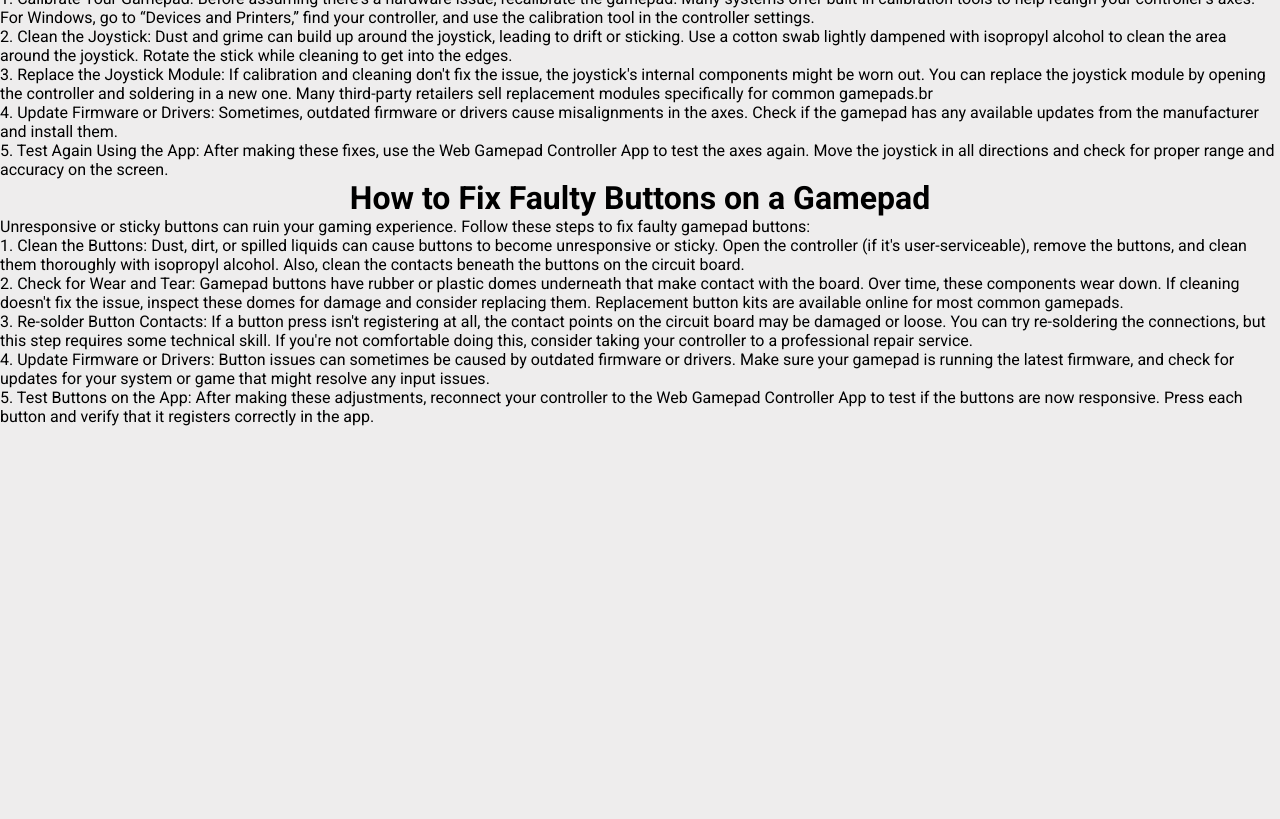
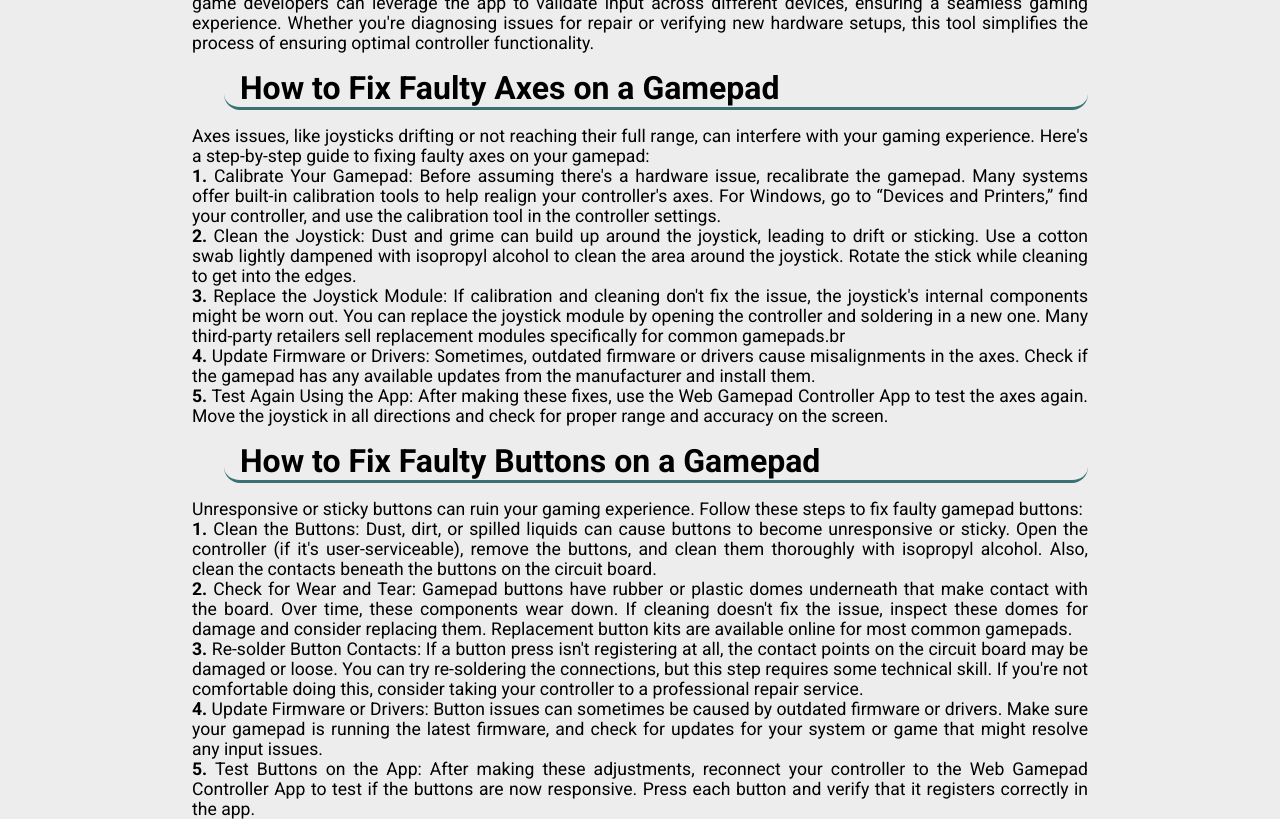
Before and after one commit to Vectari/gpad-tester, a React (Vite) app: page / in a window 1280 px wide. Shown: the part 580-1399 px from the top of the page. Before the commit the page ends 1006 px from the top, so only its background shows below. Built offline with nearby package versions, Linux system fonts and the light colour scheme.

Commit message:
style: add styles

```diff
--- a/src/components/MainPageInfo/MainPageInfo.jsx
+++ b/src/components/MainPageInfo/MainPageInfo.jsx
@@ -1,6 +1,29 @@
+import styled from "styled-components";
+import { Theme } from "../../styles/Theme";
+
+const StyledMainPageInfo = styled.div`
+  max-width: 70%;
+
+  h1 {
+    margin: 1rem 0 1rem 2rem;
+    padding: 0 1rem;
+    border-bottom: 0.2rem ${Theme.secondary} solid;
+    border-radius: 1rem;
+  }
+
+  article {
+    font-size: 1.1rem;
+    text-align: justify;
+  }
+
+  span {
+    font-weight: bold;
+  }
+`;
+
 export function MainPageInfo() {
   return (
-    <>
+    <StyledMainPageInfo>
       <h1>What is a Web GamePad Tester App and What is it For?</h1>
       <article>
         A Web GamePad Tester App is an online tool designed to test and diagnose
@@ -25,56 +48,56 @@ export function MainPageInfo() {
         Axes issues, like joysticks drifting or not reaching their full range,
         can interfere with your gaming experience. Here&apos;s a step-by-step
         guide to fixing faulty axes on your gamepad: <br />
-        1. Calibrate Your Gamepad: Before assuming there&apos;s a hardware
-        issue, recalibrate the gamepad. Many systems offer built-in calibration
-        tools to help realign your controller&apos;s axes. For Windows, go to
-        “Devices and Printers,” find your controller, and use the calibration
-        tool in the controller settings. <br />
-        2. Clean the Joystick: Dust and grime can build up around the joystick,
-        leading to drift or sticking. Use a cotton swab lightly dampened with
-        isopropyl alcohol to clean the area around the joystick. Rotate the
-        stick while cleaning to get into the edges. <br />
-        3. Replace the Joystick Module: If calibration and cleaning don&apos;t
-        fix the issue, the joystick&apos;s internal components might be worn
-        out. You can replace the joystick module by opening the controller and
-        soldering in a new one. Many third-party retailers sell replacement
-        modules specifically for common gamepads.br <br />
-        4. Update Firmware or Drivers: Sometimes, outdated firmware or drivers
-        cause misalignments in the axes. Check if the gamepad has any available
-        updates from the manufacturer and install them. <br />
-        5. Test Again Using the App: After making these fixes, use the Web
-        Gamepad Controller App to test the axes again. Move the joystick in all
-        directions and check for proper range and accuracy on the screen.
+        <span>1.</span> Calibrate Your Gamepad: Before assuming there&apos;s a
+        hardware issue, recalibrate the gamepad. Many systems offer built-in
+        calibration tools to help realign your controller&apos;s axes. For
+        Windows, go to “Devices and Printers,” find your controller, and use the
+        calibration tool in the controller settings. <br />
+        <span>2.</span> Clean the Joystick: Dust and grime can build up around
+        the joystick, leading to drift or sticking. Use a cotton swab lightly
+        dampened with isopropyl alcohol to clean the area around the joystick.
+        Rotate the stick while cleaning to get into the edges. <br />
+        <span>3.</span> Replace the Joystick Module: If calibration and cleaning
+        don&apos;t fix the issue, the joystick&apos;s internal components might
+        be worn out. You can replace the joystick module by opening the
+        controller and soldering in a new one. Many third-party retailers sell
+        replacement modules specifically for common gamepads.br <br />
+        <span>4.</span> Update Firmware or Drivers: Sometimes, outdated firmware
+        or drivers cause misalignments in the axes. Check if the gamepad has any
+        available updates from the manufacturer and install them. <br />
+        <span>5.</span> Test Again Using the App: After making these fixes, use
+        the Web Gamepad Controller App to test the axes again. Move the joystick
+        in all directions and check for proper range and accuracy on the screen.
       </article>
       <h1>How to Fix Faulty Buttons on a Gamepad</h1>
       <article>
         Unresponsive or sticky buttons can ruin your gaming experience. Follow
         these steps to fix faulty gamepad buttons: <br />
-        1. Clean the Buttons: Dust, dirt, or spilled liquids can cause buttons
-        to become unresponsive or sticky. Open the controller (if it&apos;s
-        user-serviceable), remove the buttons, and clean them thoroughly with
-        isopropyl alcohol. Also, clean the contacts beneath the buttons on the
-        circuit board. <br />
-        2. Check for Wear and Tear: Gamepad buttons have rubber or plastic domes
-        underneath that make contact with the board. Over time, these components
-        wear down. If cleaning doesn&apos;t fix the issue, inspect these domes
-        for damage and consider replacing them. Replacement button kits are
-        available online for most common gamepads. <br />
-        3. Re-solder Button Contacts: If a button press isn&apos;t registering
-        at all, the contact points on the circuit board may be damaged or loose.
-        You can try re-soldering the connections, but this step requires some
-        technical skill. If you&apos;re not comfortable doing this, consider
-        taking your controller to a professional repair service.
+        <span>1.</span> Clean the Buttons: Dust, dirt, or spilled liquids can
+        cause buttons to become unresponsive or sticky. Open the controller (if
+        it&apos;s user-serviceable), remove the buttons, and clean them
+        thoroughly with isopropyl alcohol. Also, clean the contacts beneath the
+        buttons on the circuit board. <br />
+        <span>2.</span> Check for Wear and Tear: Gamepad buttons have rubber or
+        plastic domes underneath that make contact with the board. Over time,
+        these components wear down. If cleaning doesn&apos;t fix the issue,
+        inspect these domes for damage and consider replacing them. Replacement
+        button kits are available online for most common gamepads. <br />
+        <span>3.</span> Re-solder Button Contacts: If a button press isn&apos;t
+        registering at all, the contact points on the circuit board may be
+        damaged or loose. You can try re-soldering the connections, but this
+        step requires some technical skill. If you&apos;re not comfortable doing
+        this, consider taking your controller to a professional repair service.
         <br />
-        4. Update Firmware or Drivers: Button issues can sometimes be caused by
-        outdated firmware or drivers. Make sure your gamepad is running the
-        latest firmware, and check for updates for your system or game that
-        might resolve any input issues. <br />
-        5. Test Buttons on the App: After making these adjustments, reconnect
-        your controller to the Web Gamepad Controller App to test if the buttons
-        are now responsive. Press each button and verify that it registers
-        correctly in the app.
+        <span>4.</span> Update Firmware or Drivers: Button issues can sometimes
+        be caused by outdated firmware or drivers. Make sure your gamepad is
+        running the latest firmware, and check for updates for your system or
+        game that might resolve any input issues. <br />
+        <span>5.</span> Test Buttons on the App: After making these adjustments,
+        reconnect your controller to the Web Gamepad Controller App to test if
+        the buttons are now responsive. Press each button and verify that it
+        registers correctly in the app.
       </article>
-    </>
+    </StyledMainPageInfo>
   );
 }
```
